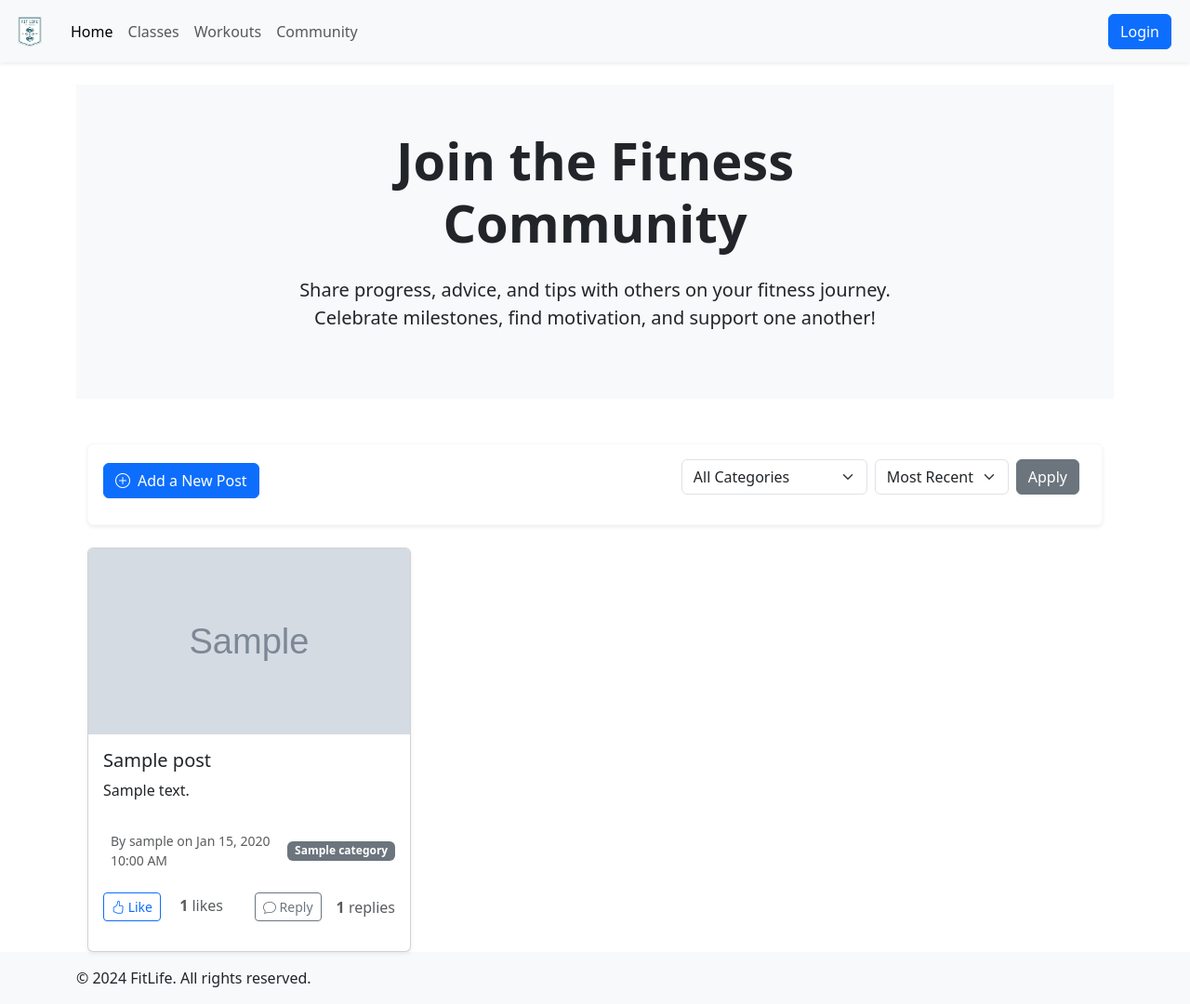
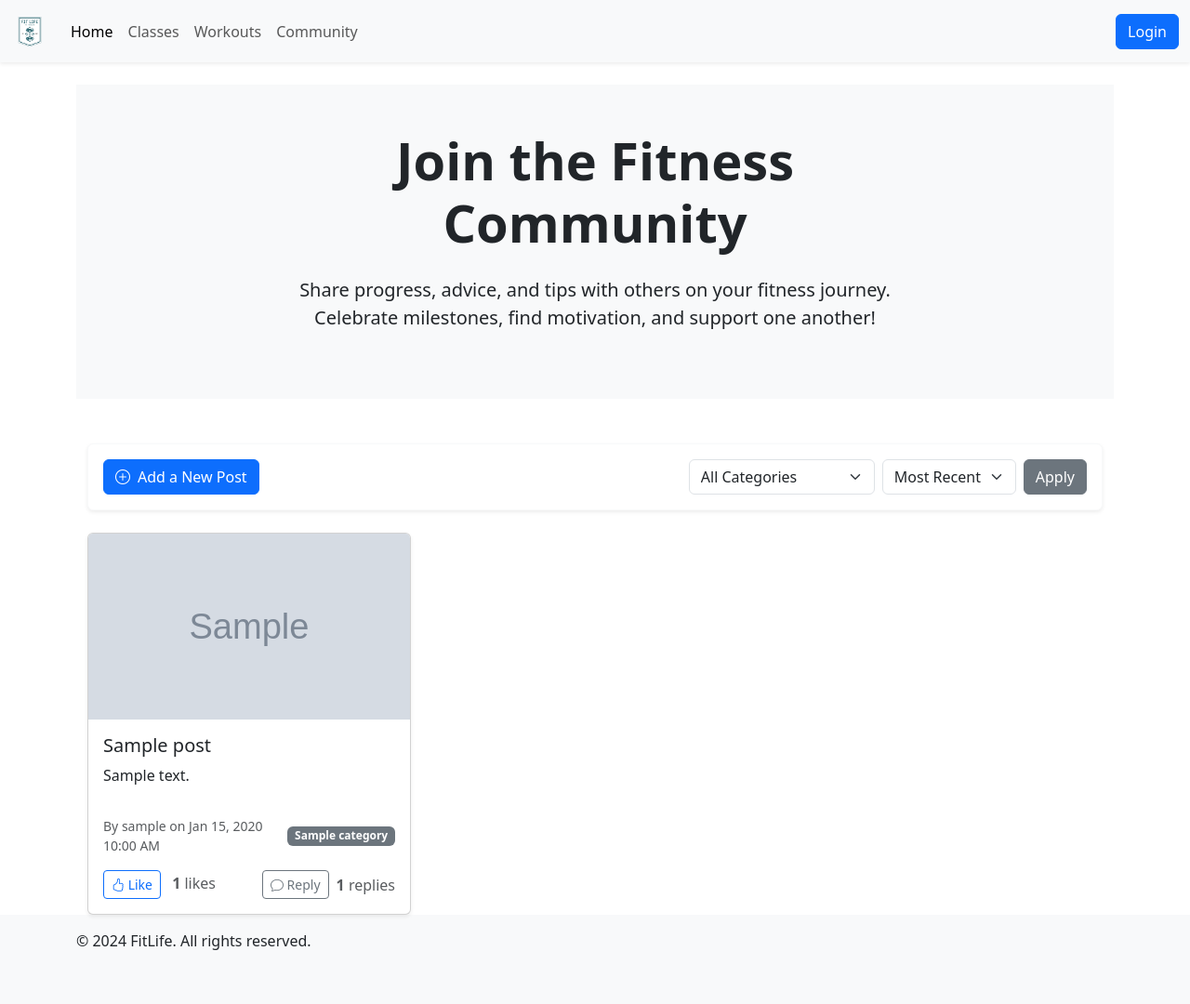
Before and after one commit to wakilsarfaraz/fitLifeContainer, a Django app: template community/templates/community.html in a window 1280 px wide. Shown: the whole page at 93% size. After the commit the page ends 1022 px from the top, so only its background shows below. Run offline with Django 4.2, Linux system fonts and the light colour scheme; the template is opened without the code that fills it: most values are stand-ins (such as "Sample title", 1, 10 or a date in 2020); grey boxes marked "Sample" are stand-in pictures; some libraries are stand-ins or nearby versions.

Commit message:
fixed issues in community

```diff
--- a/community/models.py
+++ b/community/models.py
@@ -72,7 +72,4 @@ class CommentLike(models.Model):
     created_at = models.DateTimeField(auto_now_add=True)
 
     class Meta:
-        unique_together = ('user', 'comment')
-
-    def __str__(self):
-        return f'{self.user.username} liked {self.comment}'
+        unique_together = ('user', 'comme
--- a/community/static/css/styles.css
+++ b/community/static/css/styles.css
@@ -10,15 +10,3 @@
   background-color: #c5d7e0;
   color: #333;
 }
-
-.card-body .d-flex {
-  margin-bottom: 0.5rem; /* Space between rows */
-}
-
-.btn {
-  margin-right: 0.5rem; /* Space between buttons */
-}
-
-.text-muted {
-  margin-left: 0.5rem; /* Space between text and icons */
-}
--- a/community/templates/community.html
+++ b/community/templates/community.html
@@ -25,7 +25,7 @@
           <div class="d-flex justify-content-between align-items-center">
             {% if is_authenticated %}
             <div class="d-flex">
-              <a href="{% url 'community:add_post' %}" class="btn btn-primary me-2">
+              <a href="{% url 'community:add_post' %}" class="btn btn-primary me-2" id="addPostButton">
                 <i class="bi bi-plus-circle me-2"></i>Add a New Post
               </a>
               <a href="?my_posts=true" class="btn btn-secondary me-2 {% if my_posts %}active{% endif %}">
@@ -36,7 +36,7 @@
               </a>
             </div>
             {% else %}
-            <button class="btn btn-primary" data-bs-toggle="modal" data-bs-target="#loginModal">
+            <button class="btn btn-primary" id="addPostButton">
               <i class="bi bi-plus-circle me-2"></i>Add a New Post
             </button>
             {% endif %}
@@ -156,7 +156,7 @@
         <button type="button" class="btn-close" data-bs-dismiss="modal" aria-label="Close"></button>
       </div>
       <div class="modal-body">
-        You must be logged in to like a post.
+        You must be logged in to add a post.
       </div>
       <div class="modal-footer">
         <button type="button" class="btn btn-secondary" data-bs-dismiss="modal">Cancel</button>
@@ -188,6 +188,19 @@
       });
     });
 
+    // Handle "Add a New Post" button click
+    document.getElementById('addPostButton').addEventListener('click', function(e) {
+      e.preventDefault(); // Prevent default link behavior
+      if (!isAuthenticated) {
+        // Show login modal if user is not authenticated
+        var loginModal = new bootstrap.Modal(document.getElementById('loginRequiredModal'));
+        loginModal.show();
+      } else {
+        // Redirect to the add post page if authenticated
+        window.location.href = "{% url 'community:add_post' %}";
+      }
+    });
+
     // Handle delete post modal
     var deletePostModal = document.getElementById('deletePostModal');
     var deletePostForm = document.getElementById('deletePostForm');
```
Also changed, not shown: community/views.py (+1 -11 lines).
